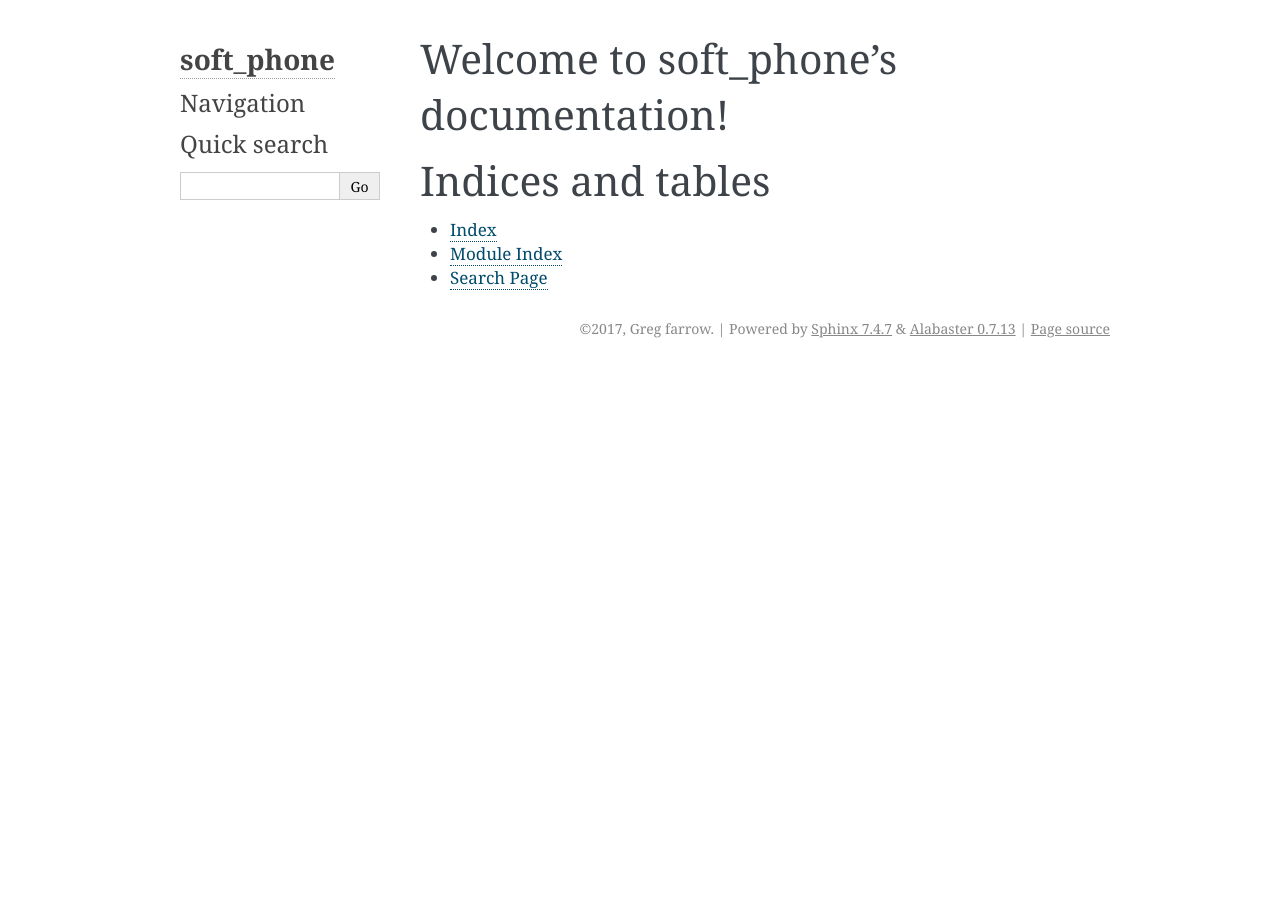
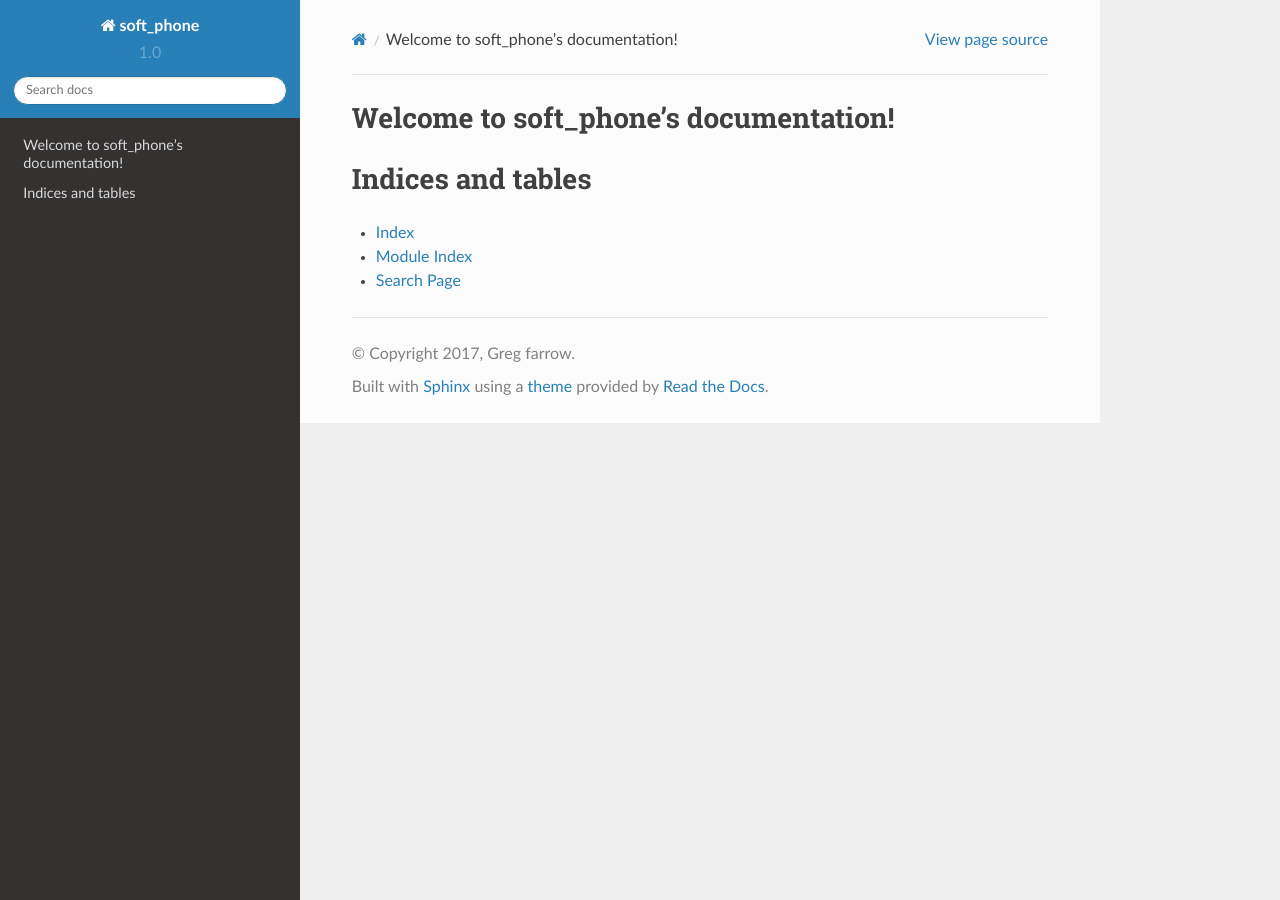
Before and after one commit to g-farrow/soft_phone, a Sphinx documentation site: the page built from docs/index.rst, in a window 1280 px wide. Built offline with Sphinx 7.4.7 and the Read the Docs theme 2.0.0, drawn with Linux system fonts in a browser that asks for light colours; some of the changed lines change nothing that is shown.

Commit message:
Added docs

```diff
--- a/docs/conf.py
+++ b/docs/conf.py
@@ -17,9 +17,10 @@
 # add these directories to sys.path here. If the directory is relative to the
 # documentation root, use os.path.abspath to make it absolute, like shown here.
 #
-# import os
-# import sys
-# sys.path.insert(0, os.path.abspath('.'))
+import os
+import sys
+sys.path.insert(0, os.path.abspath('.'))
+sys.path.insert(0, os.path.abspath('../soft_phone'))
 
 
 # -- General configuration ------------------------------------------------
@@ -32,7 +33,8 @@
 # extensions coming with Sphinx (named 'sphinx.ext.*') or your custom
 # ones.
 extensions = ['sphinx.ext.autodoc',
-    'sphinx.ext.doctest']
+              'sphinx.ext.doctest',
+              'sphinx.ext.githubpages']
 
 # Add any paths that contain templates here, relative to this directory.
 templates_path = ['_templates']
@@ -84,7 +86,7 @@ todo_include_todos = False
 # The theme to use for HTML and HTML Help pages.  See the documentation for
 # a list of builtin themes.
 #
-html_theme = 'alabaster'
+html_theme = 'sphinx_rtd_theme'
 
 # Theme options are theme-specific and customize the look and feel of a theme
 # further.  For a list of options available for each theme, see the
@@ -165,6 +167,6 @@ man_pages = [
 #  dir menu entry, description, category)
 texinfo_documents = [
     (master_doc, 'soft_phone', 'soft_phone Documentation',
-     author, 'soft_phone', 'One line description of project.',
-     'Miscellaneous'),
+     author, 'soft_phone', 'Python library for automated phone call testing using PJSIP/PJSUA',
+     'Telephony'),
 ]
```
